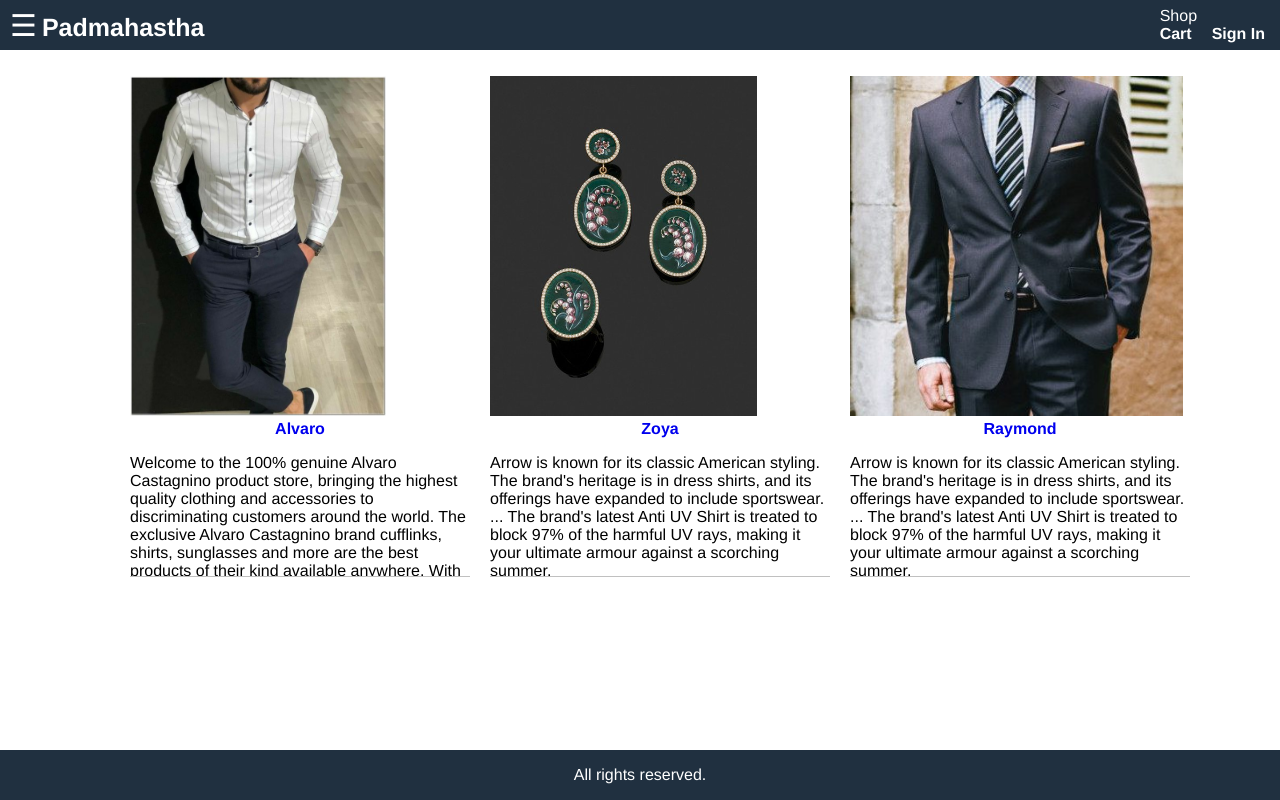
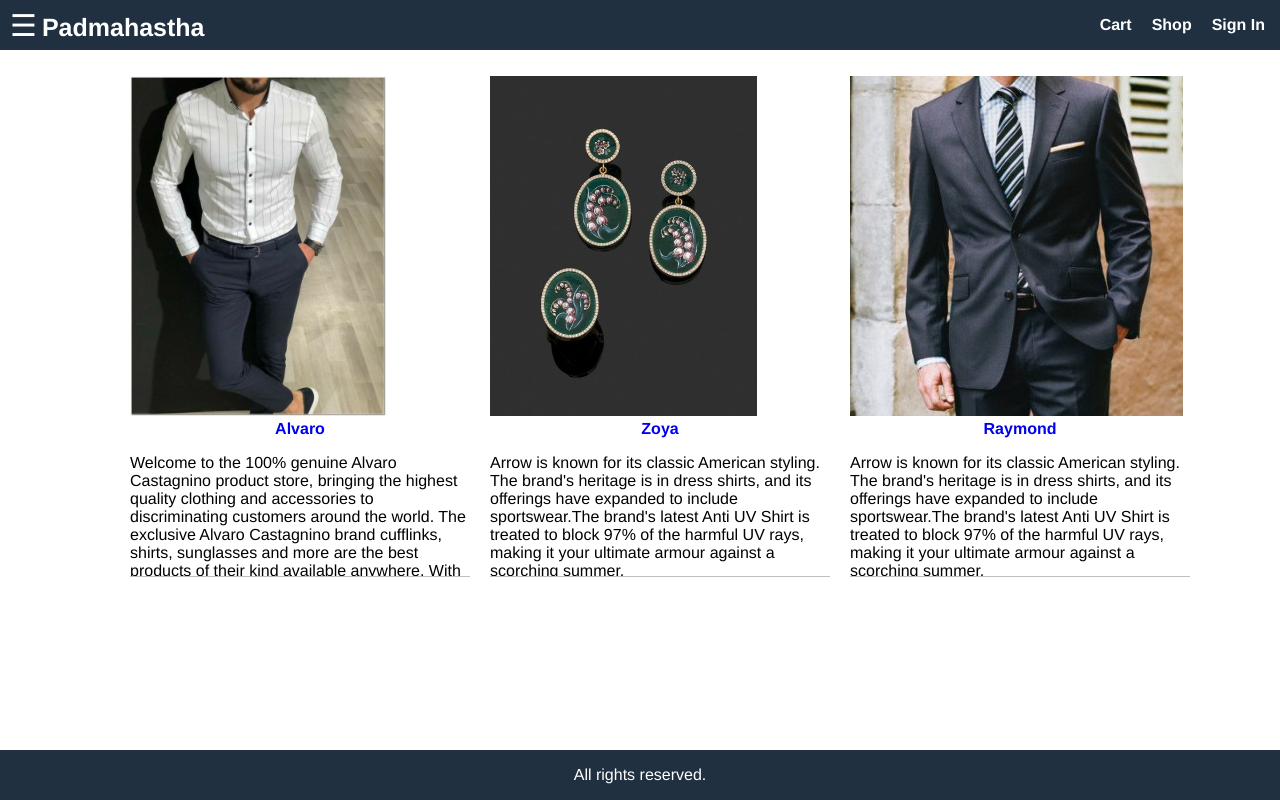
Before and after one commit to prem2597/Project-fl-ecommerce, a React (Create React App) app in the folder Project-Padmahastha/frontend/: page / in a window 1280 px wide. Built offline with nearby package versions, Linux system fonts and the light colour scheme.

Commit message:
changes in brand page

```diff
--- a/Project-Padmahastha/frontend/src/App.js
+++ b/Project-Padmahastha/frontend/src/App.js
@@ -56,7 +56,6 @@
             <Link to="/" >Padmahastha</Link>
           </div>
           <div className="header-links">
-            <Link to="/allproducts">Shop</Link>
             {
               cartItems.length === 0 ?
               <div></div>
@@ -64,6 +63,7 @@
               <div className="badge">{cartItems.length}</div>
             }
             <Link to="/cart"><strong>Cart</strong></Link>
+            <Link to="/allproducts"><strong>Shop</strong></Link>
             {
               userInfo ? <Link to="/profile"><strong>{userInfo.name}</strong></Link>:
                 <Link to="/signin"><strong>Sign In</strong></Link>
--- a/Project-Padmahastha/frontend/src/brands.js
+++ b/Project-Padmahastha/frontend/src/brands.js
@@ -4,25 +4,19 @@
             _id: '1',
             name: 'Alvaro',
             image: '/images/p2.jpg',
-            learnmore : "Welcome to the 100% genuine Alvaro Castagnino product store, bringing the highest quality clothing and accessories to discriminating customers around the world. The exclusive Alvaro Castagnino brand cufflinks, shirts, sunglasses and more are the best products of their kind available anywhere. With this new online store, Alvaro Castagnino connects directly with consumers, bringing the right brand to the right people. Contact our friendly and knowledgeable customer service staff to arrange fast shipping for your purchase. Whether for you or as a gift, Alvaro Castagnino offers the perfect accents that set a man apart from others."
-
-
+            learnmore : "Welcome to the 100% genuine Alvaro Castagnino product store, bringing the highest quality clothing and accessories to discriminating customers around the world. The exclusive Alvaro Castagnino brand cufflinks, shirts, sunglasses and more are the best products of their kind available anywhere. With this new online store, Alvaro Castagnino connects directly with consumers, bringing the right brand to the right people. Contact our friendly and knowledgeable customer service staff to arrange fast shipping for your purchase. Whether for you or as a gift, Alvaro Castagnino offers the perfect accents that set a man apart from others.",
         },
         {
             _id: '2',
             name: 'Zoya',
             image: '/images/j5.jpeg',
-            learnmore: "Arrow is known for its classic American styling. The brand's heritage is in dress shirts, and its offerings have expanded to include sportswear. ... The brand's latest Anti UV Shirt is treated to block 97% of the harmful UV rays, making it your ultimate armour against a scorching summer." ,
-
+            learnmore: "Arrow is known for its classic American styling. The brand's heritage is in dress shirts, and its offerings have expanded to include sportswear.The brand's latest Anti UV Shirt is treated to block 97% of the harmful UV rays, making it your ultimate armour against a scorching summer.",
         },
         {
             _id: '3',
             name: 'Raymond',
             image: '/images/t2.jpg',
-            learnmore: "Arrow is known for its classic American styling. The brand's heritage is in dress shirts, and its offerings have expanded to include sportswear. ... The brand's latest Anti UV Shirt is treated to block 97% of the harmful UV rays, making it your ultimate armour against a scorching summer." ,
-
+            learnmore: "Arrow is known for its classic American styling. The brand's heritage is in dress shirts, and its offerings have expanded to include sportswear.The brand's latest Anti UV Shirt is treated to block 97% of the harmful UV rays, making it your ultimate armour against a scorching summer.",
         },
-
-
     ]
 }
```
